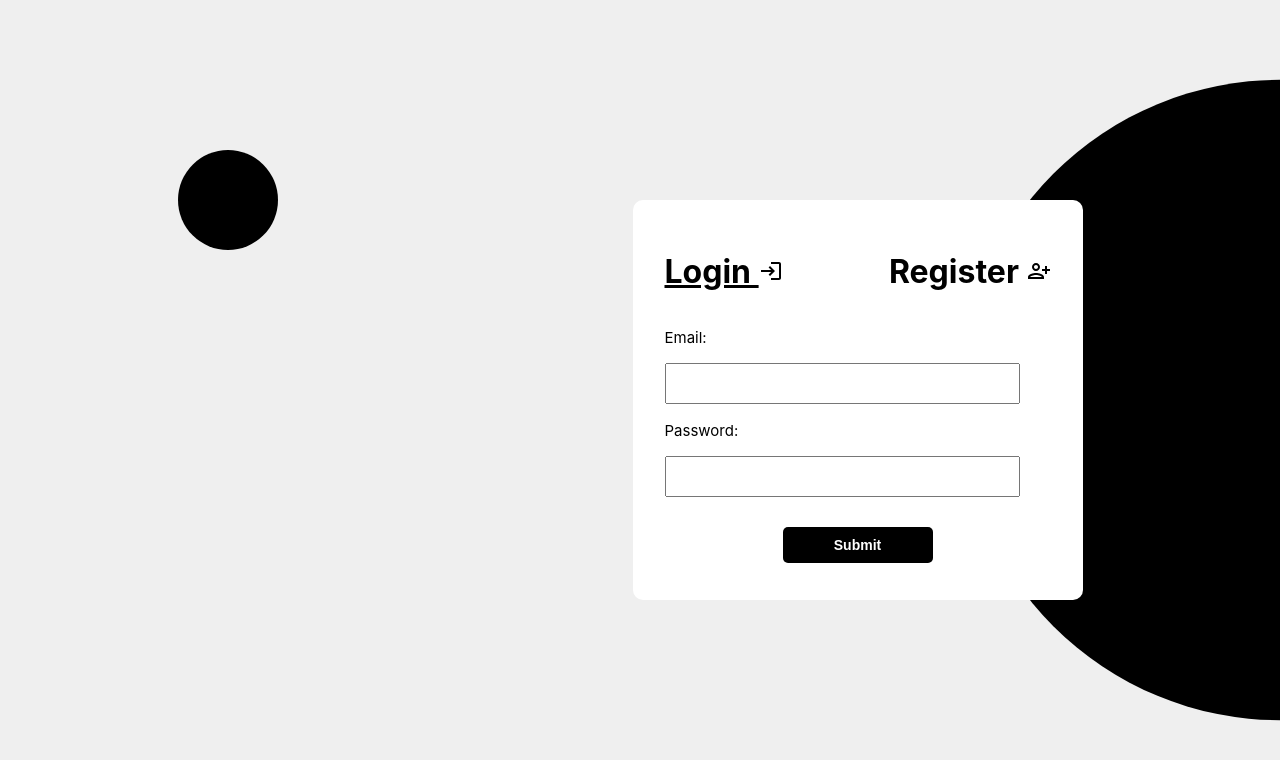
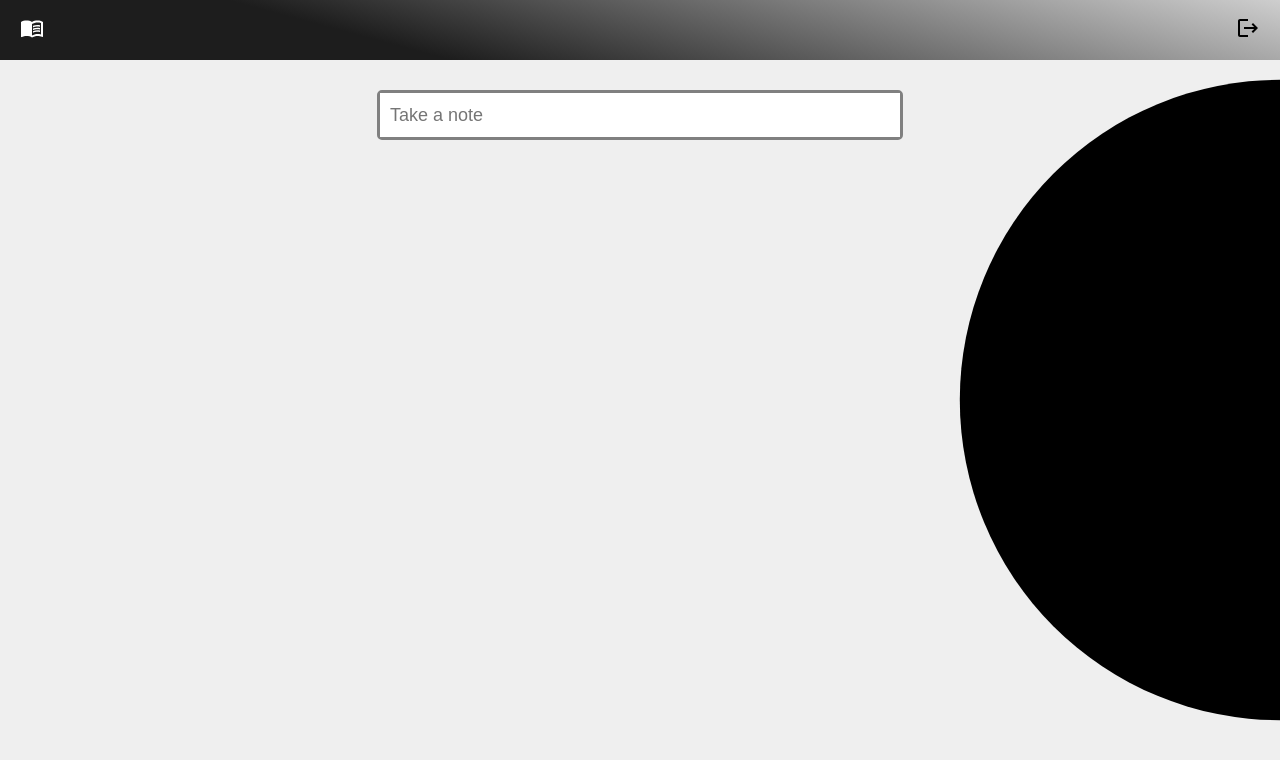
Before and after one commit to Thabares/React-Notes, a React (Create React App) app: page /home in a window 1280 px wide. Before the commit this address led to /. Shown: the top 760 px of the page. Built offline with nearby package versions, Linux system fonts and the light colour scheme.

Commit message:
home page adding a note updated

```diff
--- a/src/App.js
+++ b/src/App.js
@@ -6,6 +6,9 @@ import Login from "./pages/Login";
 const BaseContainer = styled.div`
 height: 100vh;
 background-color: #efefef;
+min-height: 100vh;
+max-height: 100%;
+height: 100%;
 `
 
 const Shape = css`
@@ -29,17 +32,19 @@ display: none
 
 
 function App() {
-  const user = false
+  // const user = false
   return (
     <BaseContainer>
       <CircleShape />
       <Routes>
-        <Route path="/" element={user ? <Navigate replace to="/home" /> : <Login />} />
+        <Route path="/" element={<Login />} />
+        <Route path="/home" element={<Home />} />
+        {/* <Route path="/" element={user ? <Navigate replace to="/home" /> : <Login />} />
         <Route path="/home" element={!user ? <Navigate replace to="/" /> : <Home />} />
         <Route
           path="*"
           element={<Navigate to="/" replace />}
-        />
+        /> */}
       </Routes>
     </BaseContainer>
   );
--- /dev/null
+++ b/src/pages/Content.js
@@ -0,0 +1,149 @@
+import styled, { css } from 'styled-components';
+import SearchIcon from '@mui/icons-material/Search';
+import { useState } from 'react';
+
+const ContentContainer = styled.div`
+padding: 30px;
+position: relative;
+z-index: 2;
+display: flex;
+justify-content: center;
+`
+
+const InputContainer = styled.div`
+border: 3px solid grey;
+border-radius: 5px;
+* {
+    background-color: ${props => props.color ? "#" + props.color : '#fff'};
+}
+`
+
+const SearchInput = styled.input`
+height: 34px;
+border: none;
+outline: none;
+padding: 5px 10px;
+font-size: 18px;
+width: 500px;
+
+`
+
+const StyledTextArea = styled.textarea`
+border: none;
+outline: none;
+width: 502px;
+padding: 5px 10px;
+font-size: 18px;
+`
+
+const SearchInputContainer = styled.div``
+
+const InputButtonsGroup = styled.div`
+display: flex;
+align-items: center;
+flex-flow: wrap;
+width: 525px;
+`
+
+const CardContainer = styled.div`
+background-color: ${props => props.color ? "#" + props.color : '#fff'};
+height: 30px;
+width: 30px;
+border-radius: 50px;
+margin: 5px;
+cursor: pointer;
+transition: transform .2s;
+
+:hover{
+    transform: scale(1.1);
+}
+`
+
+
+const Content = () => {
+    const [isNoteInputTouched, setIsNoteInputTouched] = useState(false)
+
+
+    const colorCodes = [
+        "f44336",
+        "e91e63",
+        "9c27b0",
+        "673ab7",
+        "3f51b5",
+        "2196f3",
+        "03a9f4",
+        "00bcd4",
+        "009688",
+        "4caf50",
+        "8bc34a",
+        "ffeb3b",
+        "ffc107",
+        "ff9800",
+        "ff5722",
+        "795548",
+        "9e9e9e",
+        "607d8b"
+    ]
+
+    const [formFields, setFormFields] = useState({
+        subject: "",
+        content: "",
+        cardColor: "fff"
+    })
+
+
+    const handleCardColor = (selectedColor) => {
+        setFormFields({
+            ...formFields,
+            cardColor: selectedColor
+        })
+    }
+
+    const handleOnBlurChange = () => {
+        setIsNoteInputTouched(false)
+        setFormFields({
+            subject: "",
+            content: "",
+            cardColor: "fff"
+        })
+    }
+    return (
+        <ContentContainer>
+            <InputContainer color={formFields.cardColor}>
+                <SearchInputContainer>
+                    <SearchInput type="text"
+                        placeholder='Take a note'
+                        value={formFields.subject}
+                        onChange={(e) => setFormFields({ ...formFields, subject: e.target.value })}
+                        onFocus={() => setIsNoteInputTouched(true)}
+                        onBlur={() => setIsNoteInputTouched(false)}
+                    />
+                </SearchInputContainer>
+                {isNoteInputTouched || formFields.subject.length > 0 ?
+                    <>
+                        <SearchInputContainer>
+                            <StyledTextArea
+                                rows="2"
+                                cols="50"
+                                value={formFields.content}
+                                onChange={(e) => setFormFields({ ...formFields, content: e.target.value })}
+                                onFocus={() => setIsNoteInputTouched(true)}
+                                onBlur={() => handleOnBlurChange()}
+                            />
+                        </SearchInputContainer>
+                        <InputButtonsGroup>
+                            {colorCodes.map((item, index) => (
+                                <CardContainer color={item} key={index} onClick={() => handleCardColor(item)} />
+                            ))}
+                        </InputButtonsGroup>
+                    </>
+                    : <></>
+                }
+
+            </InputContainer>
+        </ContentContainer>
+    )
+}
+
+
+export default Content
--- a/src/pages/Home.js
+++ b/src/pages/Home.js
@@ -1,6 +1,15 @@
+import styled, { css } from 'styled-components';
+import Content from './Content';
+import Navbar from './Navbar';
+
+const HomeContainer = styled.div``
+
 const Home = () => {
     return (
-        <div>Home</div>
+        <HomeContainer>
+            <Navbar />
+            <Content />
+        </HomeContainer>
     )
 }
 
--- a/src/pages/Login.js
+++ b/src/pages/Login.js
@@ -161,15 +161,12 @@ margin: 2rem;
 
 const Login = () => {
     const [formFields, setFormFields] = useState({ cardView: "login", email: "", password: "" })
-    const navigate = useNavigate()
-
+    const navigate = useNavigate();
 
     const handleSubmit = (event) => {
         event.preventDefault()
         console.log(formFields)
         navigate('/home')
-
-
     }
 
     return (
--- /dev/null
+++ b/src/pages/Navbar.js
@@ -0,0 +1,39 @@
+import styled, { css } from 'styled-components';
+import MenuBookIcon from '@mui/icons-material/MenuBook';
+import LogoutIcon from '@mui/icons-material/Logout';
+
+const NavbarContainer = styled.div`
+height: 60px;
+// background-image: linear-gradient(75deg,#cfcfcf 10%,#1d1d1d 30%);
+background-image: linear-gradient(15deg,#1d1d1d 30%,#cecece 100%);
+position: relative;
+z-index: 2;
+display: flex;
+padding: 0px 20px;
+align-items: center;
+`
+
+const MenuIconContainer = styled.div`
+flex: 1;
+color: #fff;
+`
+
+const LogoutContainer = styled.div`
+color: #000;
+`
+
+const Navbar = () => {
+    return (
+        <NavbarContainer>
+            <MenuIconContainer>
+                <MenuBookIcon />
+            </MenuIconContainer>
+            <LogoutContainer>
+                <LogoutIcon />
+            </LogoutContainer>
+        </NavbarContainer>
+    )
+}
+
+
+export default Navbar
```
